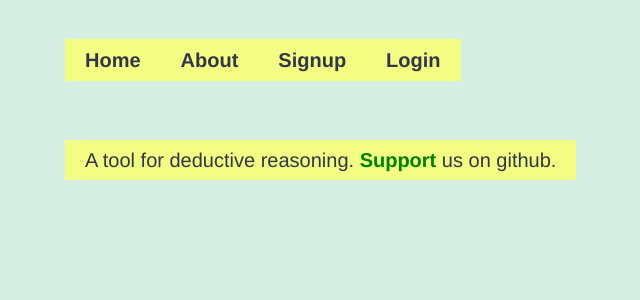
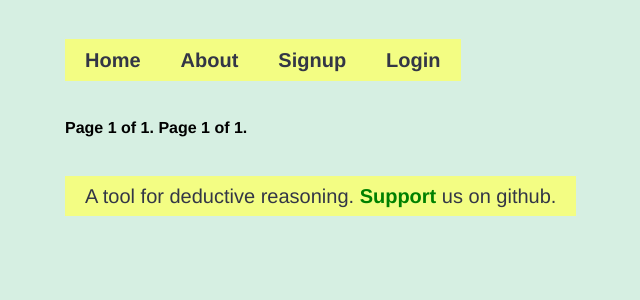
Before and after one commit to lyk2018-python/deductive-reasoning, a Django app: page / in a window 1280 px wide. Shown: the part 105-405 px from the top of the page, without its empty margins (135-775 px from the left). Run offline with Django 3.2, Linux system fonts and the light colour scheme; data that the repository does not hold is empty.

Commit message:
Add pagination on home.html

```diff
--- a/deductivereasoning/proofs/views.py
+++ b/deductivereasoning/proofs/views.py
@@ -4,15 +4,20 @@ from .forms import MajorSubmissionForm
 from django.urls import reverse
 from comments.forms import CommentForm
 from comments.models import Comment
+from django.core.paginator import EmptyPage, PageNotAnInteger, Paginator
+
 
 def home(request):
 	concobj = []
 	conclusions = Proof.objects.all()
 	for obj in conclusions:
 		concobj.insert(0, obj.conclusion)
+	paginator = Paginator(concobj,10)
+	page = request.GET.get('page')
+	concPaginationObjs = paginator.get_page(page)
 	return render(request, 'home.html', {
 		'title': 'Tümden Gelim',
-		'conclusions': concobj,
+		'conclusions': concPaginationObjs,
 	})
 
 def about(request):
@@ -56,7 +61,9 @@ def submit(request):
 			error = ""
 			if type_as_string == 'NONE':
 				error = error + "Invalid arg form: \"None\", "
-			if not form.cleaned_data['subject_major'] or not form.cleaned_data['predicate_major'] or not form.cleaned_data['subject_minor'] or not form.cleaned_data['predicate_minor'] or not form.cleaned_data['subject_conclusion'] or not form.cleaned_data['predicate_conclusion']:
+			if (not form.cleaned_data['subject_major'] or not form.cleaned_data['predicate_major'] or not
+				form.cleaned_data['subject_minor'] or not form.cleaned_data['predicate_minor'] or not
+				form.cleaned_data['subject_conclusion'] or not form.cleaned_data['predicate_conclusion']):
 				error = error + "Please fill in the required fields."
 			if error:
 				return render(request ,"submit.html", {
--- a/deductivereasoning/static/layout/styles/base.css
+++ b/deductivereasoning/static/layout/styles/base.css
@@ -507,3 +507,16 @@ a {
   font-size: 16px;
   }
 }
+
+.pagination {
+  display: inline-block;
+}
+.pagination .step-links a {
+  font-weight: bold;
+  padding: 8px 16px;
+  background-color: #7ff5b7;
+  color: black;
+}
+.current{
+    font-weight: bold;
+}
--- a/deductivereasoning/templates/home.html
+++ b/deductivereasoning/templates/home.html
@@ -3,7 +3,23 @@
 {% block title %}{{ title }}{% endblock %}
 
 {% block content %}
+<div class="pagination" style="margin-bottom: 20px;">
+    <span class="step-links">
+        {% if conclusions.has_previous %}
+            <a href="?page=1">&laquo; first</a>
+            <a href="?page={{ conclusions.previous_page_number }}">previous</a>
+        {% endif %}
 
+        <span class="current">
+            Page {{ conclusions.number }} of {{ conclusions.paginator.num_pages }}.
+        </span>
+
+        {% if conclusions.has_next %}
+            <a href="?page={{ conclusions.next_page_number }}">next</a>
+            <a href="?page={{ conclusions.paginator.num_pages }}">last &raquo;</a>
+        {% endif %}
+    </span>
+</div>
 {% for conclusion in conclusions %}
 	<div class="box homeBox">
 		<p>
@@ -20,4 +36,21 @@
 	</div>
 	<br/>
 {% endfor %}
+<div class="pagination">
+    <span class="step-links">
+        {% if conclusions.has_previous %}
+            <a href="?page=1">&laquo; first</a>
+            <a href="?page={{ conclusions.previous_page_number }}">previous</a>
+        {% endif %}
+
+        <span class="current">
+            Page {{ conclusions.number }} of {{ conclusions.paginator.num_pages }}.
+        </span>
+
+        {% if conclusions.has_next %}
+            <a href="?page={{ conclusions.next_page_number }}">next</a>
+            <a href="?page={{ conclusions.paginator.num_pages }}">last &raquo;</a>
+        {% endif %}
+    </span>
+</div>
 {% endblock %}
```
